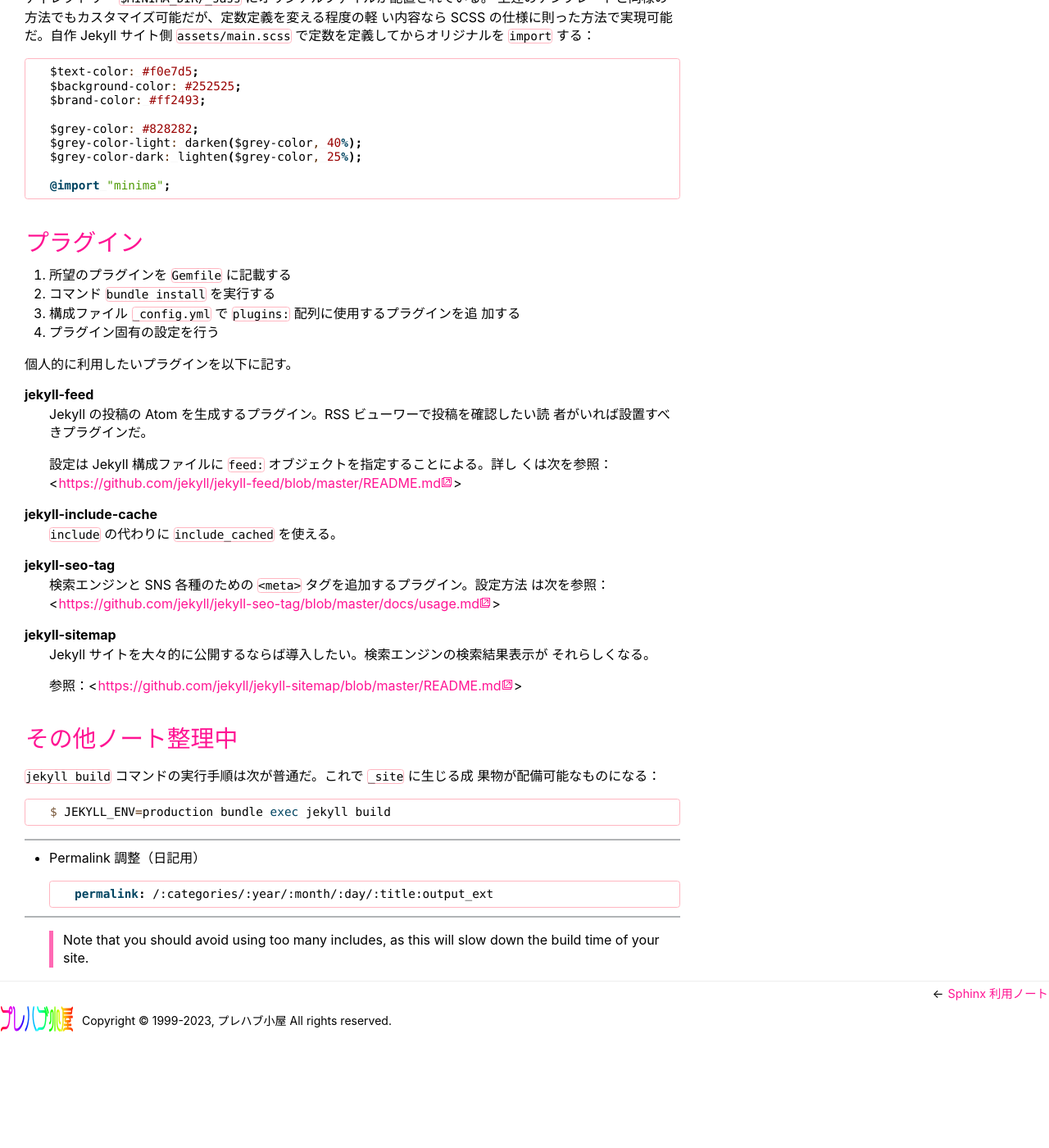
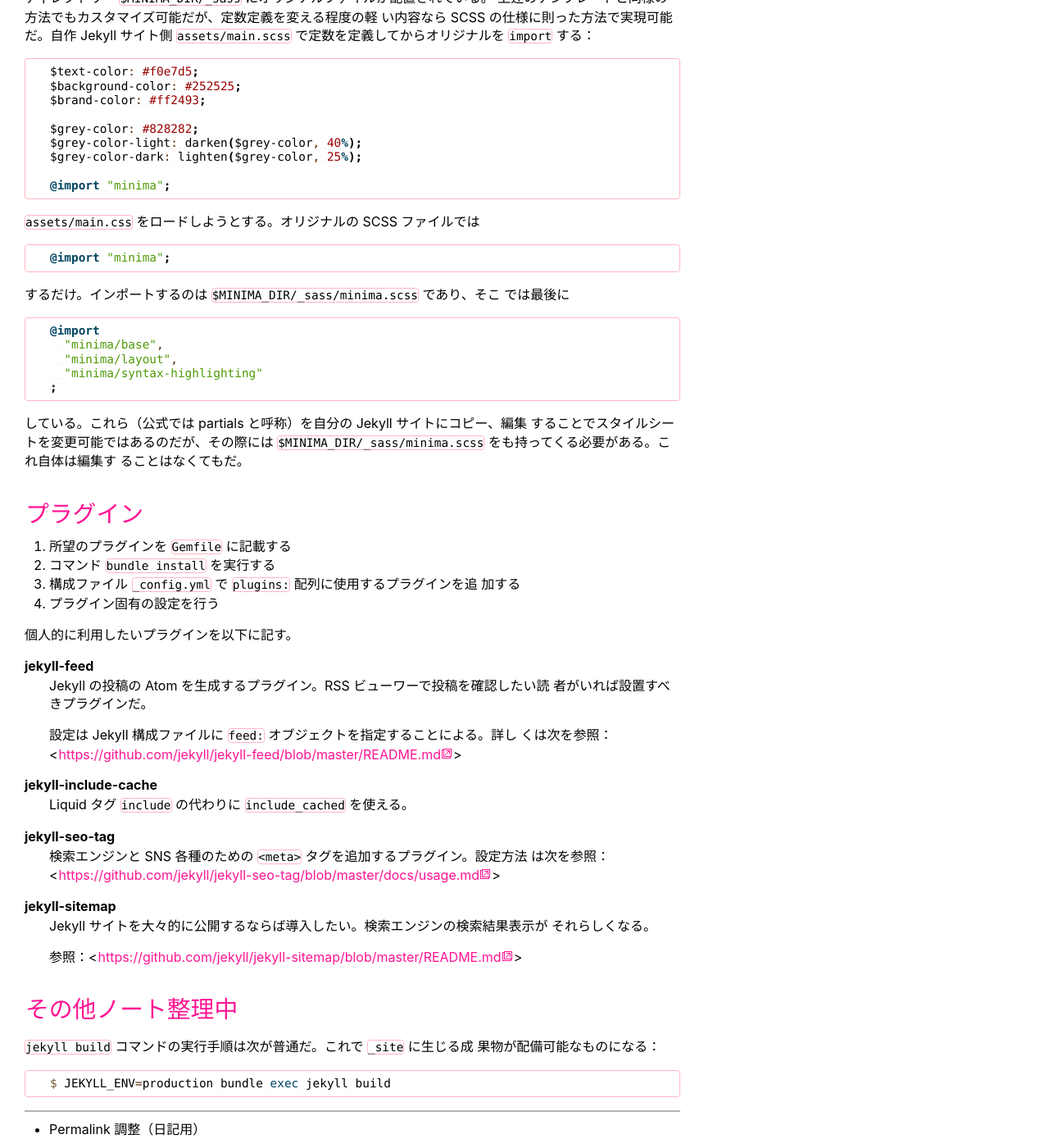
Before and after one commit to showa-yojyo/minibook, a Sphinx documentation site: the page built from source/ruby-jekyll.rst, in a window 1280 px wide and 1400 px high, scrolled down 13187 px. Shown: the whole window at 82% size. Built offline with Sphinx 7.4.7, drawn with Linux system fonts in a browser that asks for light colours; before the commit the page ends 14448 px from its top, so only the background shows below that.

Commit message:
ruby-jekyll: improve Sass/SCSS note [skip ci]

```diff
--- a/source/ruby-jekyll.rst
+++ b/source/ruby-jekyll.rst
@@ -647,6 +647,28 @@
 
    @import "minima";
 
+:file:`assets/main.css` をロードしようとする。オリジナルの SCSS ファイルでは
+
+.. code:: scss
+
+   @import "minima";
+
+するだけ。インポートするのは :file:`$MINIMA_DIR/_sass/minima.scss` であり、そこ
+では最後に
+
+.. code:: scss
+
+   @import
+     "minima/base",
+     "minima/layout",
+     "minima/syntax-highlighting"
+   ;
+
+している。これら（公式では partials と呼称）を自分の Jekyll サイトにコピー、編集
+することでスタイルシートを変更可能ではあるのだが、その際には
+:file:`$MINIMA_DIR/_sass/minima.scss` をも持ってくる必要がある。これ自体は編集す
+ることはなくてもだ。
+
 プラグイン
 ======================================================================
 
@@ -665,7 +687,7 @@
    設定は Jekyll 構成ファイルに ``feed:`` オブジェクトを指定することによる。詳し
    くは次を参照：<https://github.com/jekyll/jekyll-feed/blob/master/README.md>
 jekyll-include-cache
-   ``include`` の代わりに ``include_cached`` を使える。
+   Liquid タグ ``include`` の代わりに ``include_cached`` を使える。
 jekyll-seo-tag
    検索エンジンと SNS 各種のための ``<meta>`` タグを追加するプラグイン。設定方法
    は次を参照：
```
